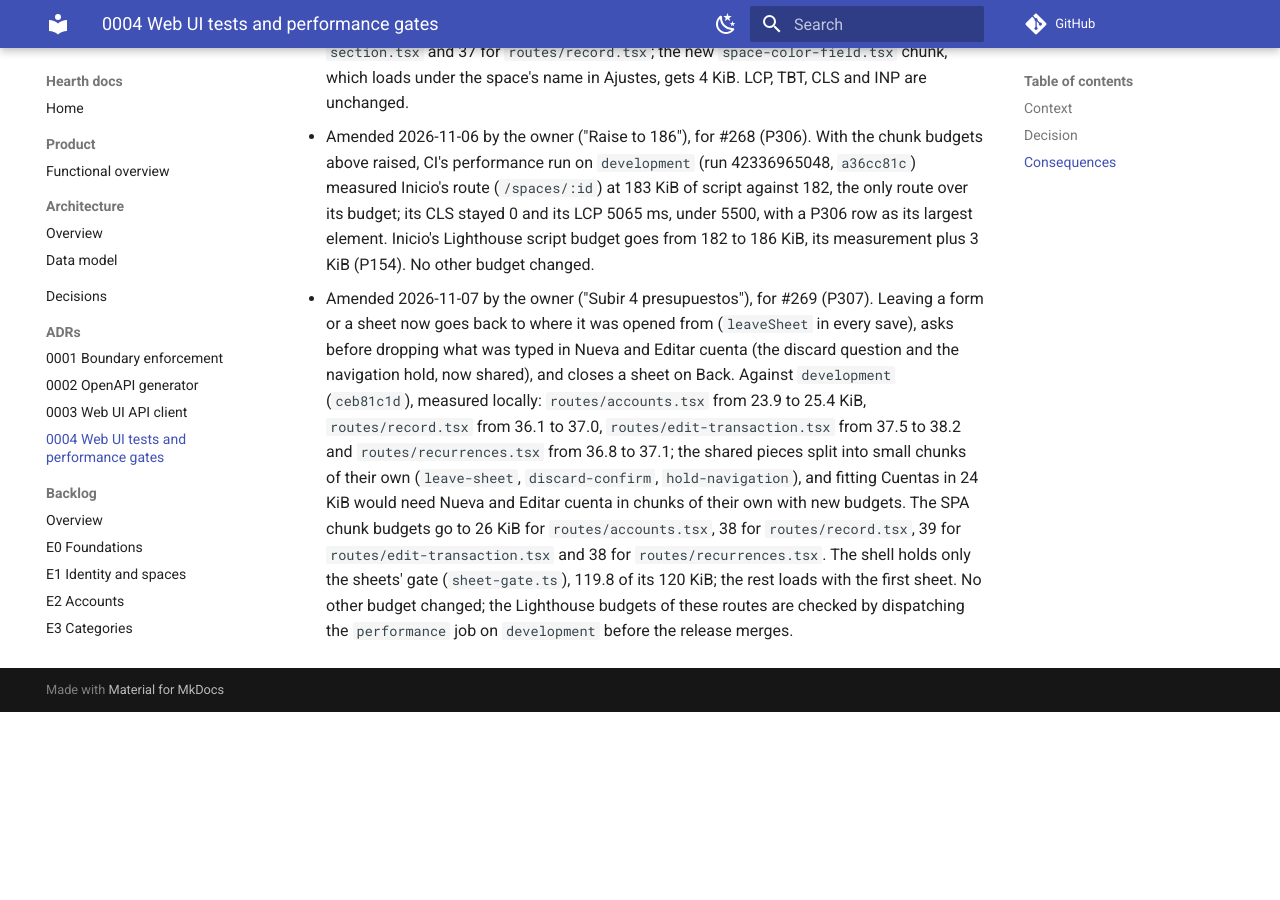
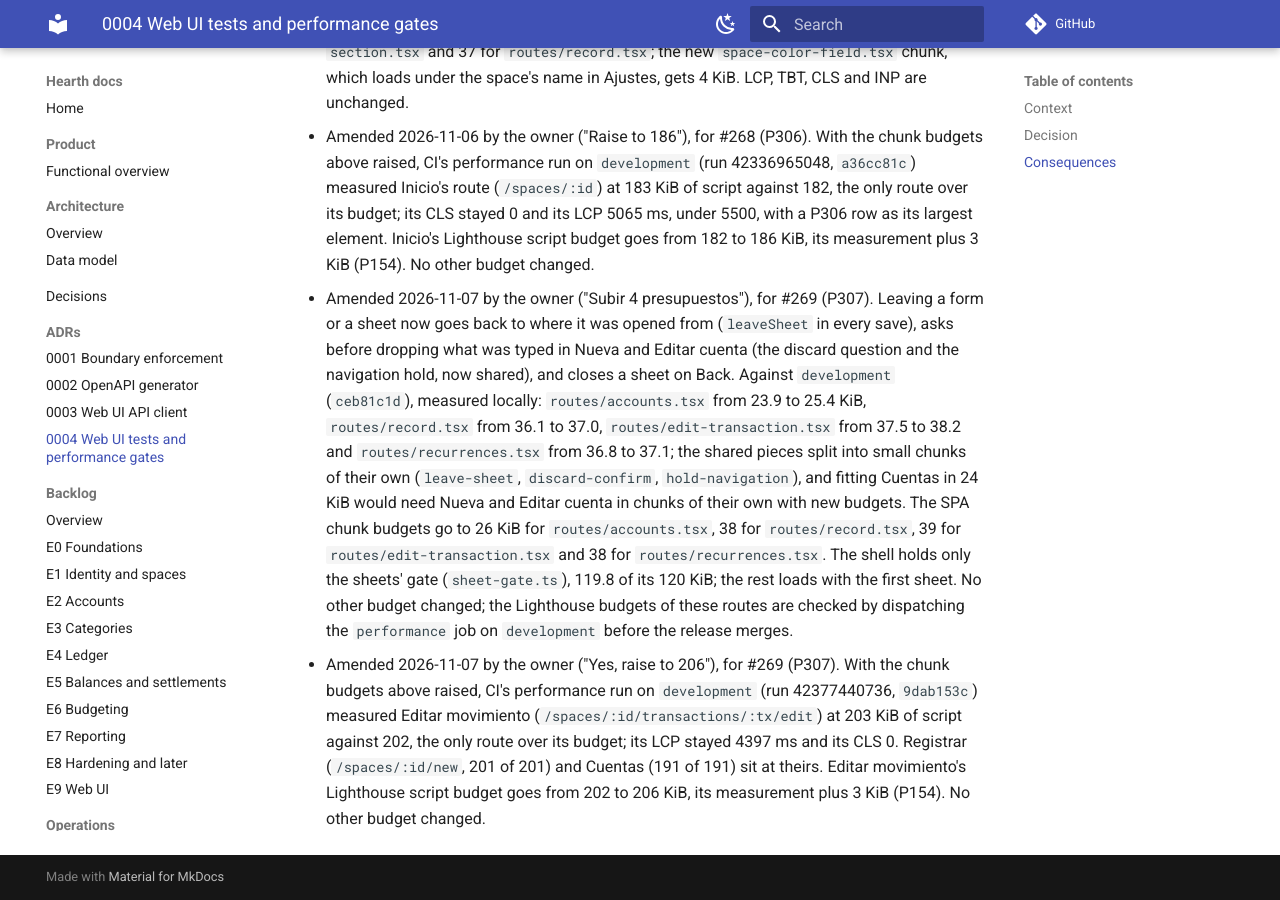
Before and after one commit to Facabore/Hearth, an MkDocs documentation site: the page built from docs/adr/0004-web-ui-testing-and-performance-gates.md, in a window 1280 px wide and 900 px high, scrolled down 5241 px. Built offline with MkDocs 1.6.1 and Material for MkDocs 9.7.7, drawn with Linux system fonts in a browser that asks for light colours; comment, search, counter and statistics services are not loaded; before the commit the page ends 5953 px from its top, so only the background shows below that.

Commit message:
test(perf): raise Editar movimiento's script budget from 202 to 206 KiB as the owner approved (Refs #269)
CI's performance run on development (42377440736, 9dab153c) measured the route at 203 KiB against 202 after P307; the budget is its measurement plus 3 KiB (P154). Recorded in ADR 0004.

```diff
--- a/docs/adr/0004-web-ui-testing-and-performance-gates.md
+++ b/docs/adr/0004-web-ui-testing-and-performance-gates.md
@@ -47,3 +47,4 @@ The owner kept React and Next.js on one condition: the UI must be fast, with Cor
 - Amended 2026-11-06 by the owner ("Approve the raises"), for #268 (P306). The personal Inicio of someone with another space counts her month across all of them, with a switch and a breakdown per space, and merges her spaces' movements into Recientes. Against the last run of `development` (`07cb577f`): `routes/space-home.tsx` from 18.9 to 21.1 KiB, `routes/record-backdrop.tsx` from 26.8 to 29.0 (it imports Inicio's route, P300), `en.json` from 8.0 to 8.1, `space-name-section.tsx` from 18.8 to 19.2 and `routes/record.tsx` from 35.9 to 36.0. Loading the merged list on demand saved only 0.5 KiB, since its shared modules split into small chunks, and left Recientes empty while it loaded; loading the headline on demand would move the screen under it, and the performance run's person has a shared space. The SPA chunk budgets go to 22 KiB for `routes/space-home.tsx`, 30 for `routes/record-backdrop.tsx`, 9 for `en.json` (as `es.json`), 20 for `space-name-section.tsx` and 37 for `routes/record.tsx`; the new `space-color-field.tsx` chunk, which loads under the space's name in Ajustes, gets 4 KiB. LCP, TBT, CLS and INP are unchanged.
 - Amended 2026-11-06 by the owner ("Raise to 186"), for #268 (P306). With the chunk budgets above raised, CI's performance run on `development` (run 42336965048, `a36cc81c`) measured Inicio's route (`/spaces/:id`) at 183 KiB of script against 182, the only route over its budget; its CLS stayed 0 and its LCP 5065 ms, under 5500, with a P306 row as its largest element. Inicio's Lighthouse script budget goes from 182 to 186 KiB, its measurement plus 3 KiB (P154). No other budget changed.
 - Amended 2026-11-07 by the owner ("Subir 4 presupuestos"), for #269 (P307). Leaving a form or a sheet now goes back to where it was opened from (`leaveSheet` in every save), asks before dropping what was typed in Nueva and Editar cuenta (the discard question and the navigation hold, now shared), and closes a sheet on Back. Against `development` (`ceb81c1d`), measured locally: `routes/accounts.tsx` from 23.9 to 25.4 KiB, `routes/record.tsx` from 36.1 to 37.0, `routes/edit-transaction.tsx` from 37.5 to 38.2 and `routes/recurrences.tsx` from 36.8 to 37.1; the shared pieces split into small chunks of their own (`leave-sheet`, `discard-confirm`, `hold-navigation`), and fitting Cuentas in 24 KiB would need Nueva and Editar cuenta in chunks of their own with new budgets. The SPA chunk budgets go to 26 KiB for `routes/accounts.tsx`, 38 for `routes/record.tsx`, 39 for `routes/edit-transaction.tsx` and 38 for `routes/recurrences.tsx`. The shell holds only the sheets' gate (`sheet-gate.ts`), 119.8 of its 120 KiB; the rest loads with the first sheet. No other budget changed; the Lighthouse budgets of these routes are checked by dispatching the `performance` job on `development` before the release merges.
+- Amended 2026-11-07 by the owner ("Yes, raise to 206"), for #269 (P307). With the chunk budgets above raised, CI's performance run on `development` (run 42377440736, `9dab153c`) measured Editar movimiento (`/spaces/:id/transactions/:tx/edit`) at 203 KiB of script against 202, the only route over its budget; its LCP stayed 4397 ms and its CLS 0. Registrar (`/spaces/:id/new`, 201 of 201) and Cuentas (191 of 191) sit at theirs. Editar movimiento's Lighthouse script budget goes from 202 to 206 KiB, its measurement plus 3 KiB (P154). No other budget changed.
```
Also changed, not shown: 1 other file.
